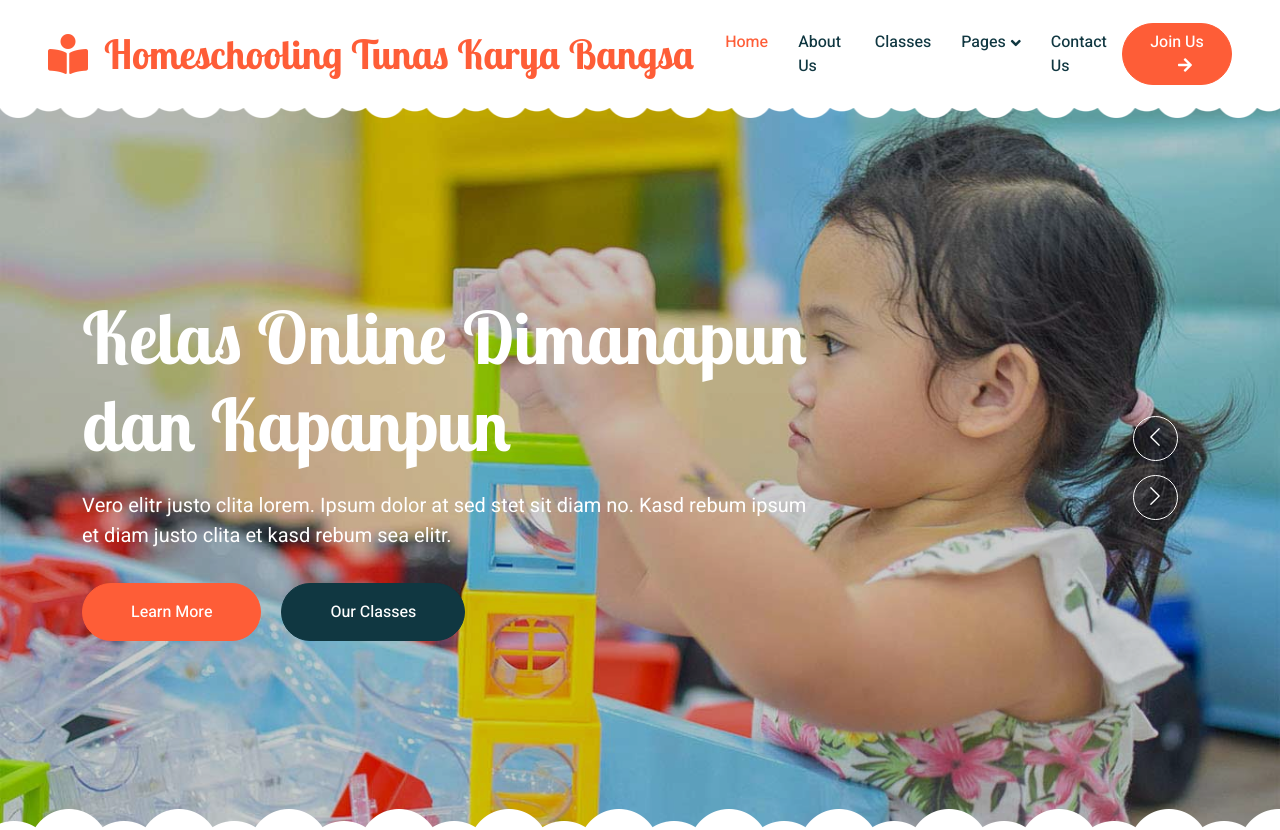
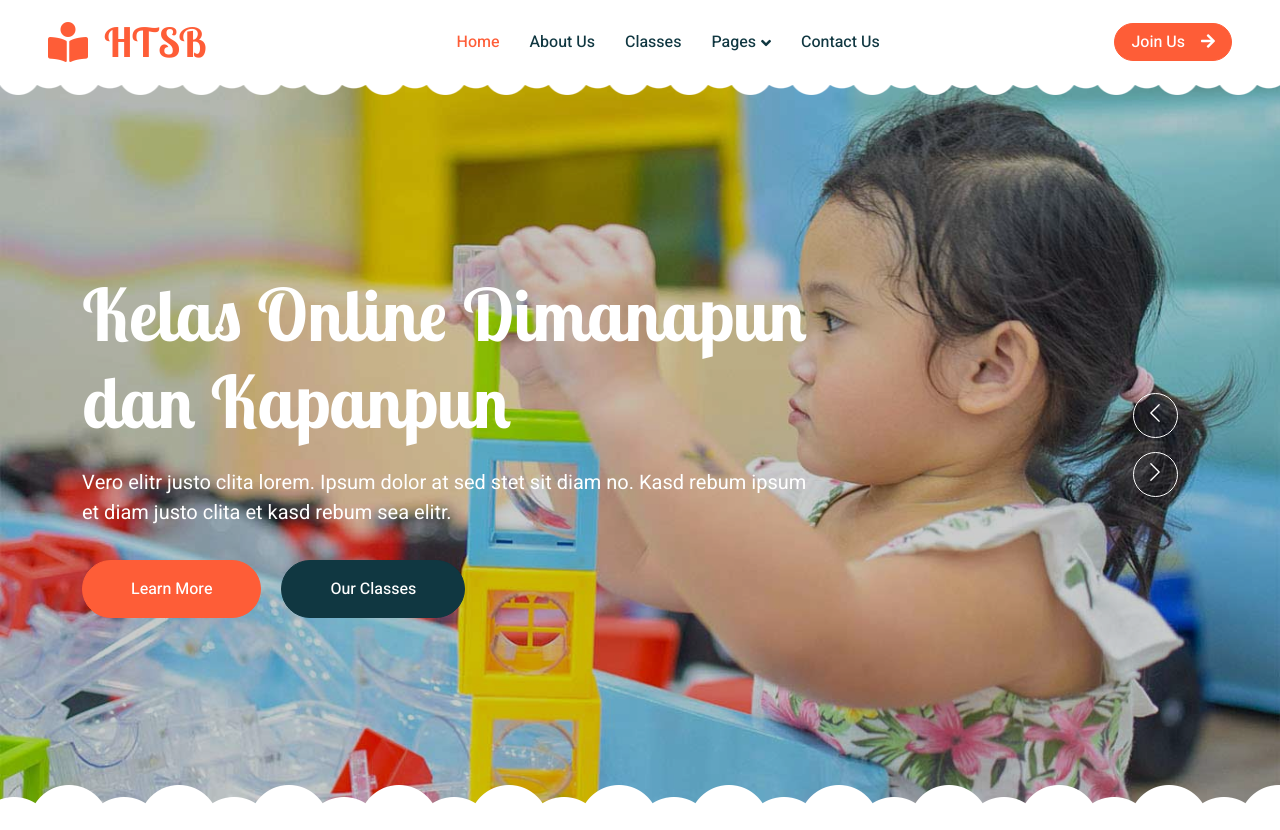
Before and after one commit to bobiheriyanto/HSTKB, a plain HTML site: page index.html in a window 1280 px wide. Shown: the top 830 px of the page. Drawn offline with nearby package versions, Linux system fonts and the light colour scheme.

Commit message:
Update index.html

```diff
--- a/index.html
+++ b/index.html
@@ -45,7 +45,7 @@
         <!-- Navbar Start -->
         <nav class="navbar navbar-expand-lg bg-white navbar-light sticky-top px-4 px-lg-5 py-lg-0">
             <a href="index.html" class="navbar-brand">
-                <h1 class="m-0 text-primary"><i class="fa fa-book-reader me-3"></i>Homeschooling Tunas Karya Bangsa</h1>
+                <h1 class="m-0 text-primary"><i class="fa fa-book-reader me-3"></i>HTSB</h1>
             </a>
             <button type="button" class="navbar-toggler" data-bs-toggle="collapse" data-bs-target="#navbarCollapse">
                 <span class="navbar-toggler-icon"></span>
```
